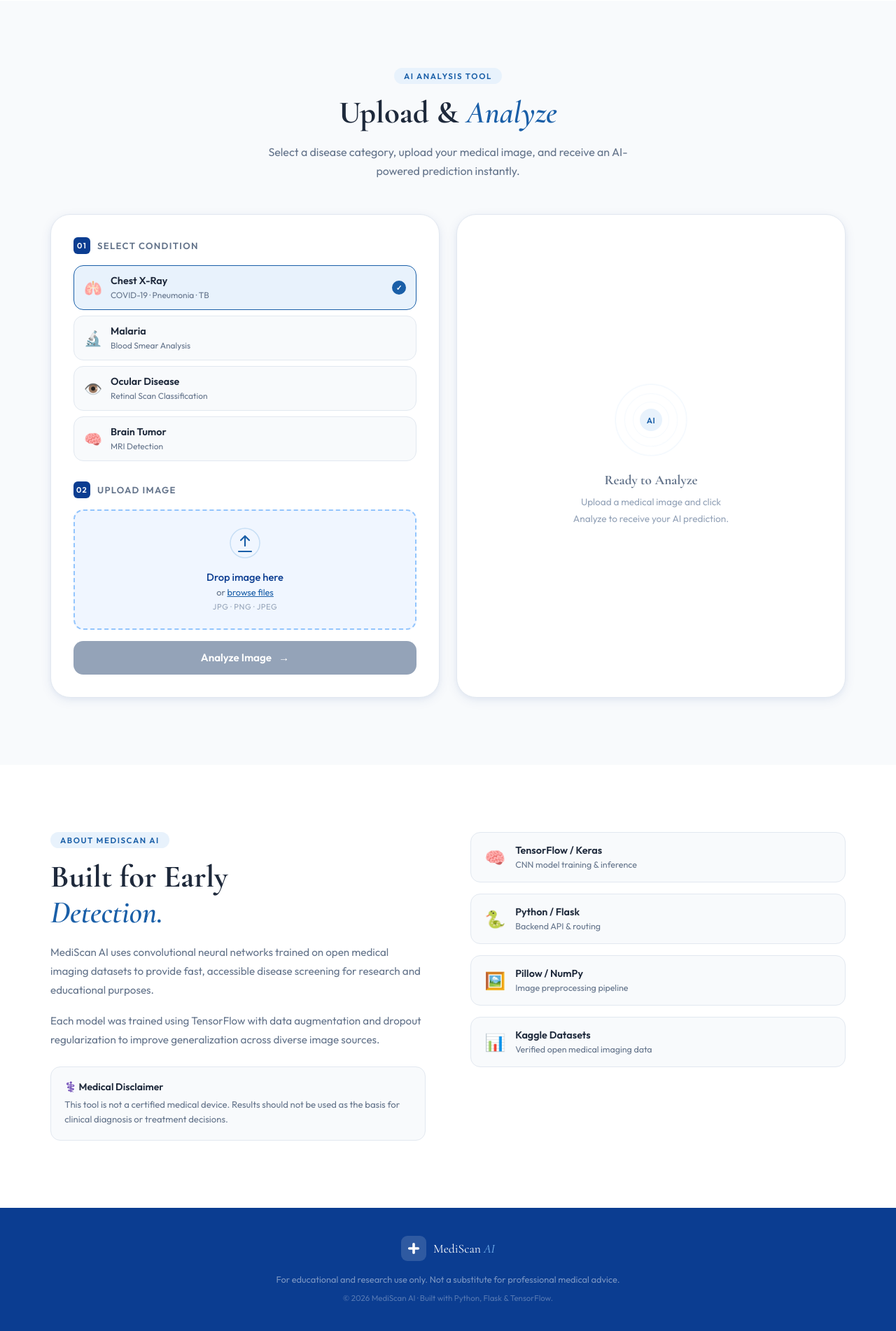
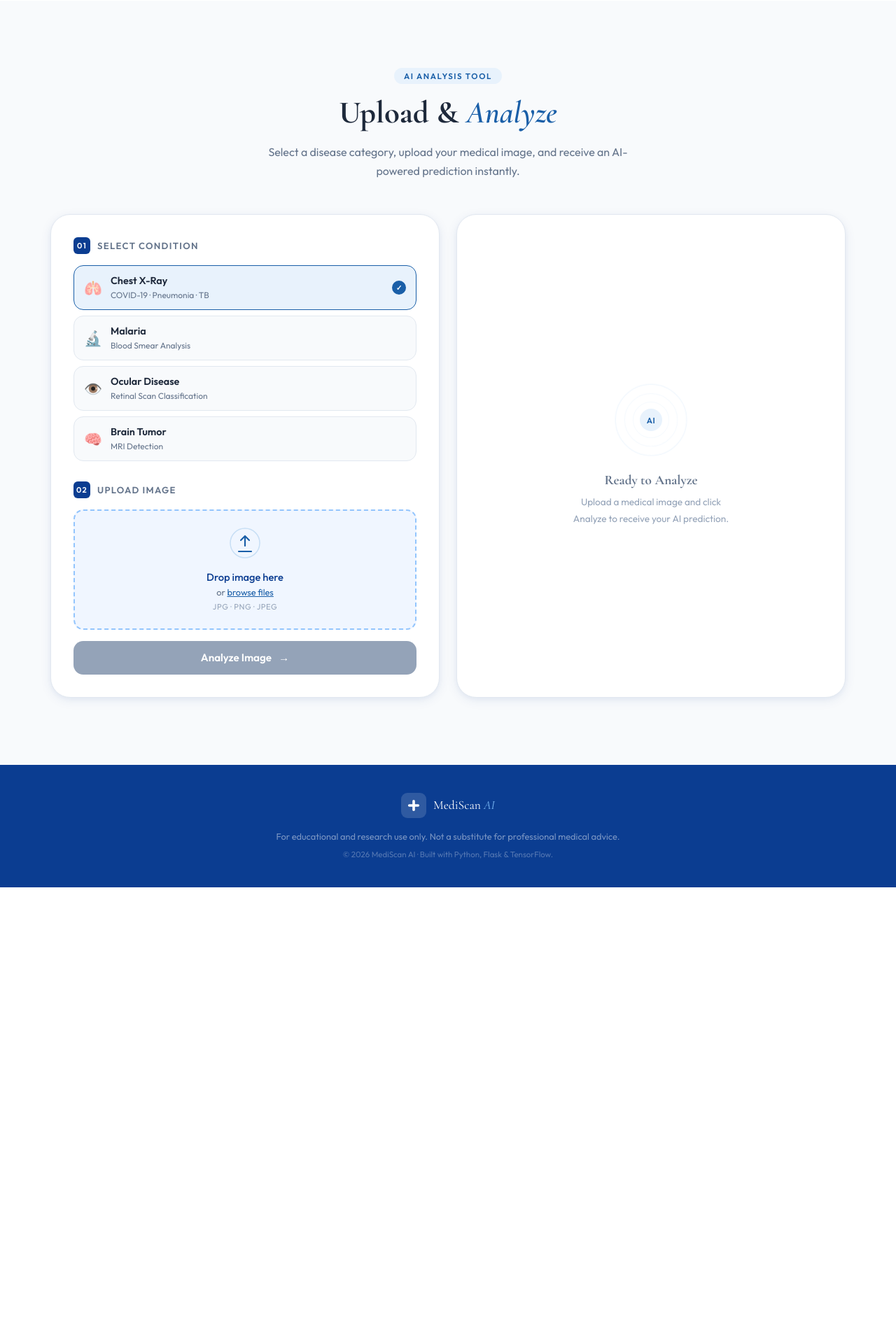
Before and after one commit to itsRajbro/Disease-Predictor, a Flask app: page / in a window 1280 px wide. Shown: the part 1648-3550 px from the top of the page at 70% size. After the commit the page ends 2916 px from the top, so only its background shows below. Run offline with Flask 3, Linux system fonts and the light colour scheme.

Commit message:
Remove about section

```diff
--- a/templates/index.html
+++ b/templates/index.html
@@ -24,7 +24,6 @@
       <div class="nav-links">
         <a href="#scan" class="nav-link">Scan</a>
         <a href="#diseases" class="nav-link">Diseases</a>
-        <a href="#about" class="nav-link">About</a>
         <a href="/contact" class="nav-link">Contact</a>
         {% if current_user.is_authenticated %}
           {% if current_user.is_admin %}
@@ -294,32 +293,6 @@
     </div>
   </section>
 
-  <!-- ── About ── -->
-  <section class="about-section" id="about">
-    <div class="section-inner">
-      <div class="about-grid">
-        <div class="about-left">
-          <span class="eyebrow">About MediScan AI</span>
-          <h2 class="section-title">Built for Early<br/><em>Detection.</em></h2>
-          <p>MediScan AI uses convolutional neural networks trained on open medical imaging datasets to provide fast, accessible disease screening for research and educational purposes.</p>
-          <p style="margin-top:1rem;">Each model was trained using TensorFlow with data augmentation and dropout regularization to improve generalization across diverse image sources.</p>
-          <div class="about-note">
-            <strong>⚕️ Medical Disclaimer</strong>
-            <p>This tool is not a certified medical device. Results should not be used as the basis for clinical diagnosis or treatment decisions.</p>
-          </div>
-        </div>
-        <div class="about-right">
-          <div class="tech-list">
-            <div class="tech-item"><div class="ti-icon">🧠</div><div><strong>TensorFlow / Keras</strong><small>CNN model training & inference</small></div></div>
-            <div class="tech-item"><div class="ti-icon">🐍</div><div><strong>Python / Flask</strong><small>Backend API & routing</small></div></div>
-            <div class="tech-item"><div class="ti-icon">🖼️</div><div><strong>Pillow / NumPy</strong><small>Image preprocessing pipeline</small></div></div>
-            <div class="tech-item"><div class="ti-icon">📊</div><div><strong>Kaggle Datasets</strong><small>Verified open medical imaging data</small></div></div>
-          </div>
-        </div>
-      </div>
-    </div>
-  </section>
-
   <!-- ── Footer ── -->
   <footer class="footer">
     <div class="footer-inner">
```
